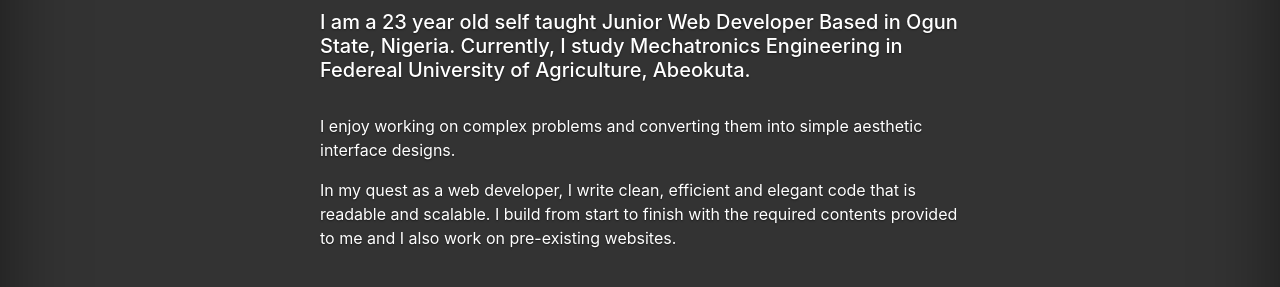
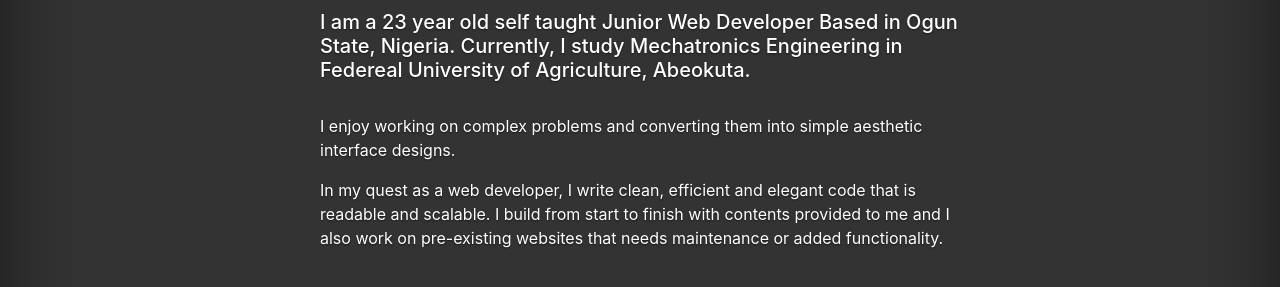
Before and after one commit to Staefloded/MyProfile, a plain HTML site: page pages/about.html in a window 1280 px wide. Shown: the part 168-455 px from the top of the page. Drawn offline with nearby package versions, Linux system fonts and the light colour scheme.

Commit message:
Edited About

```diff
--- a/pages/about.html
+++ b/pages/about.html
@@ -70,8 +70,8 @@
 
         <p style="text-align: left">
           In my quest as a web developer, I write clean, efficient and elegant code that is readable
-          and scalable. I build from start to finish with the required contents provided to me and I
-          also work on pre-existing websites.
+          and scalable. I build from start to finish with contents provided to me and I also work on
+          pre-existing websites that needs maintenance or added functionality.
         </p>
 
         <br />
```
